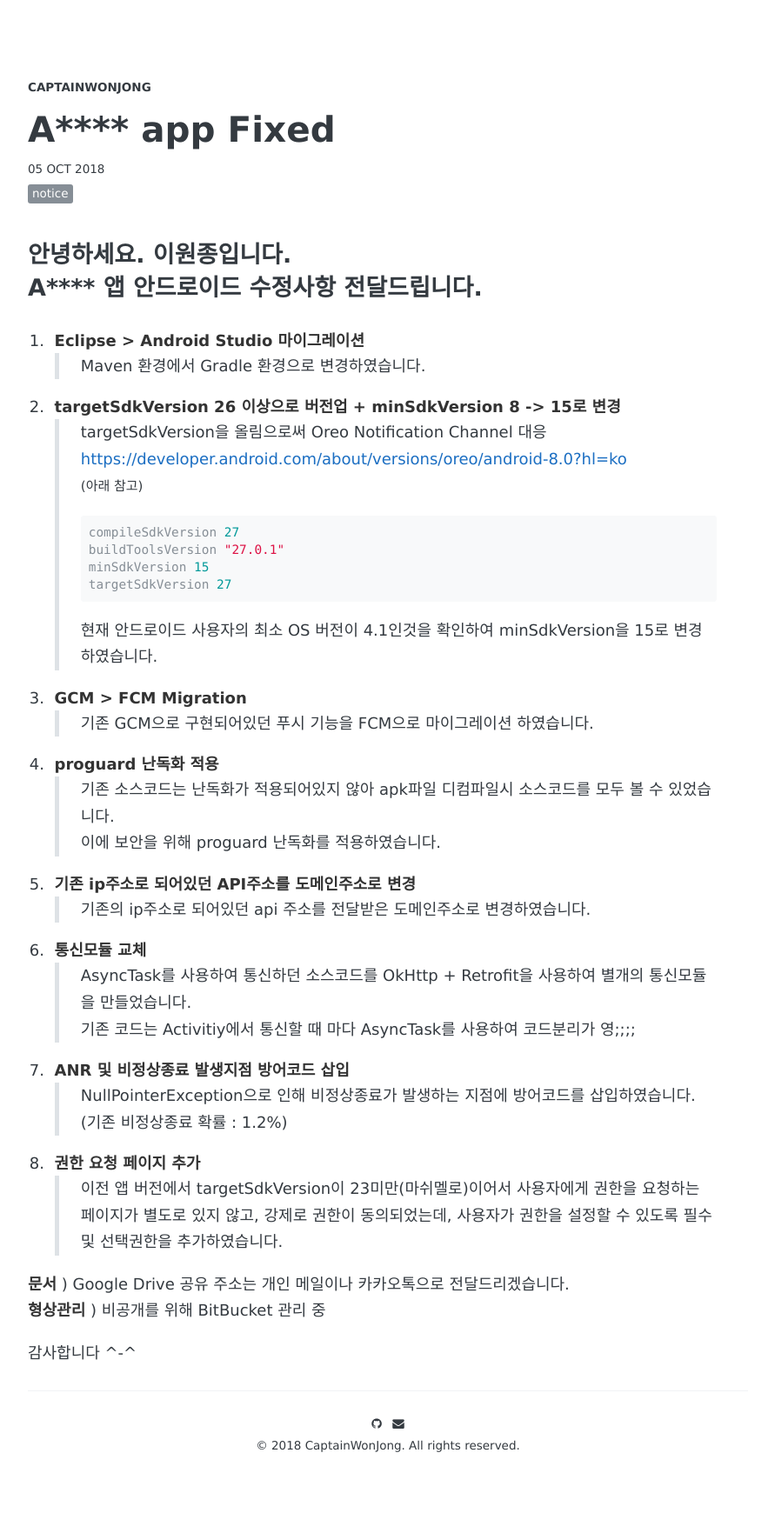
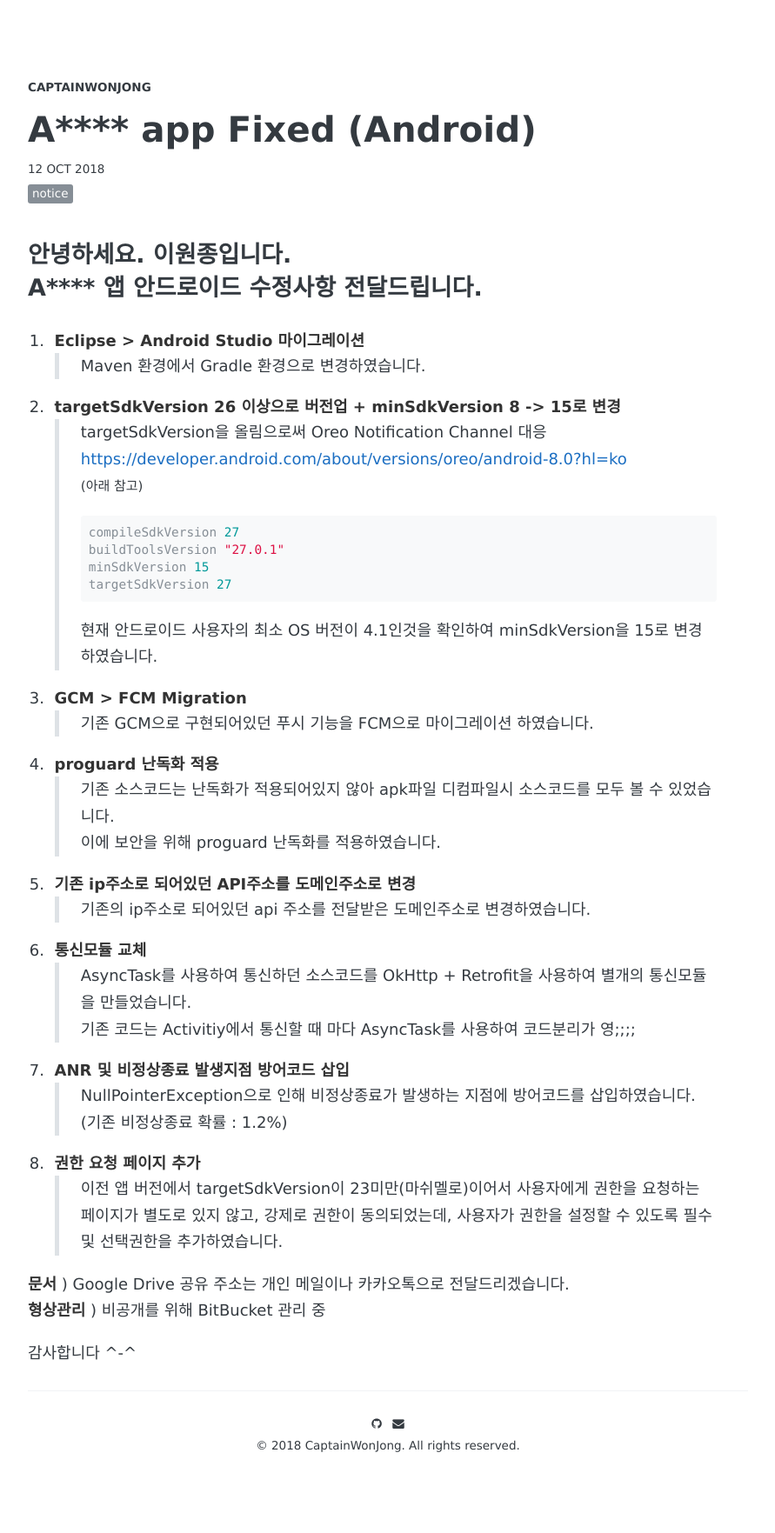
Before and after one commit to CaptainWonJong/CaptainWonJong.github.io, a Jekyll site: the page built from _posts/2018-10-12-A****.apk Fixed (And).md, in a window 1280 px wide. Shown: the whole page at 87% size, without its empty margins (194-1085 px from the left). Built offline with Jekyll 4.4.1, drawn with Linux system fonts in a browser that asks for light colours; some web fonts are replaced; comment, search, counter and statistics services are not loaded.

Commit message:
change android a***

```diff
--- a/_posts/2018-10-05-A****.apk Fixed.md
+++ b/_posts/2018-10-12-A****.apk Fixed (And).md
@@ -1,8 +1,8 @@
 ---
 layout: post
-title: "A**** app Fixed"
-description: "(Android) A**** app 수정사항_V1.2"
-date: 2018-10-05
+title: "A**** app Fixed (Android)"
+description: "A**** app 수정사항_V1.2 (Android)"
+date: 2018-10-12
 tags: [notice]
 comments: false
 share: false
```
Also changed, not shown: _posts/2018-10-10-Dynamic ListView Size.md (+1 -1 lines), _posts/2018-10-11-Android Gradle Tip (1).md (+1 -1 lines), 5 other files.
